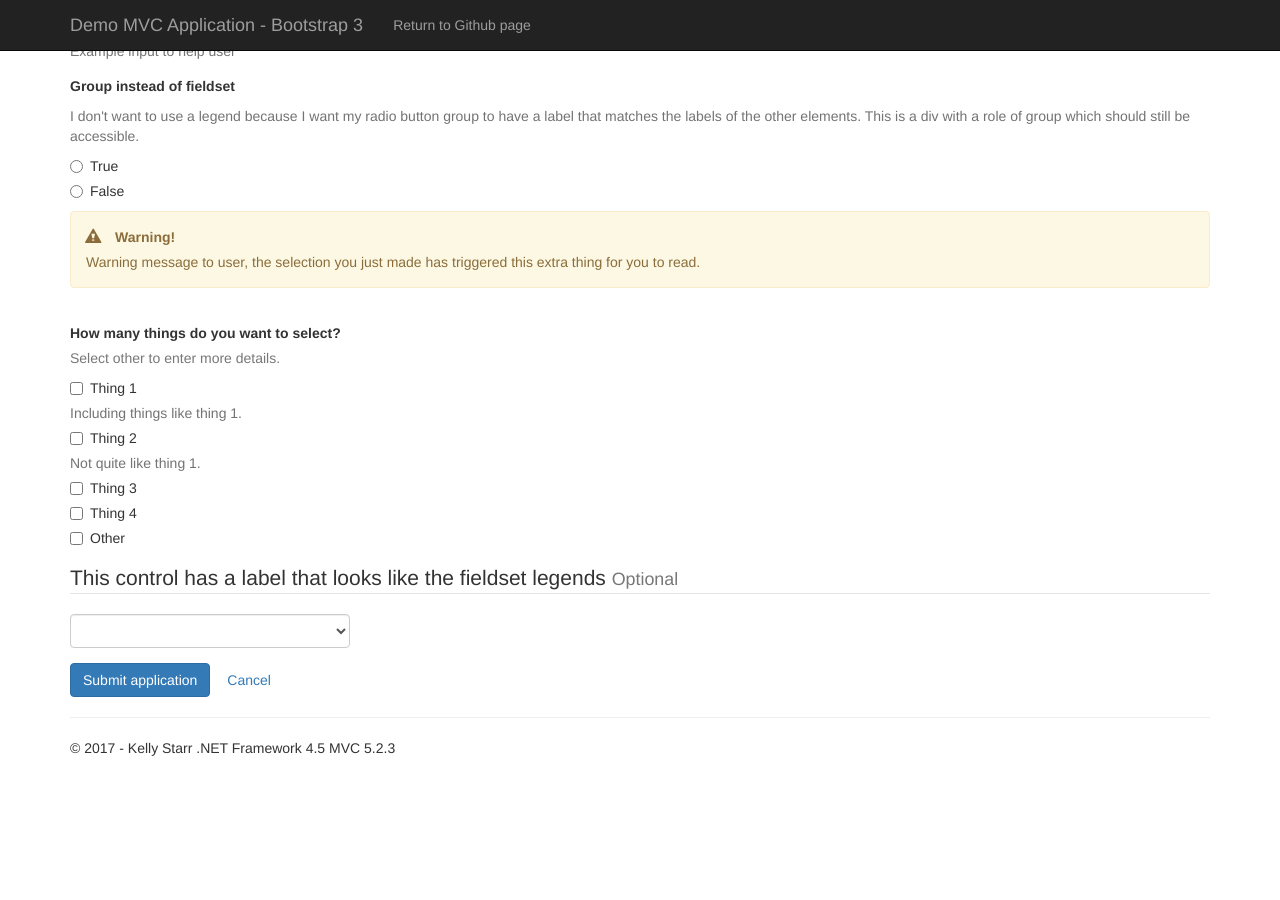
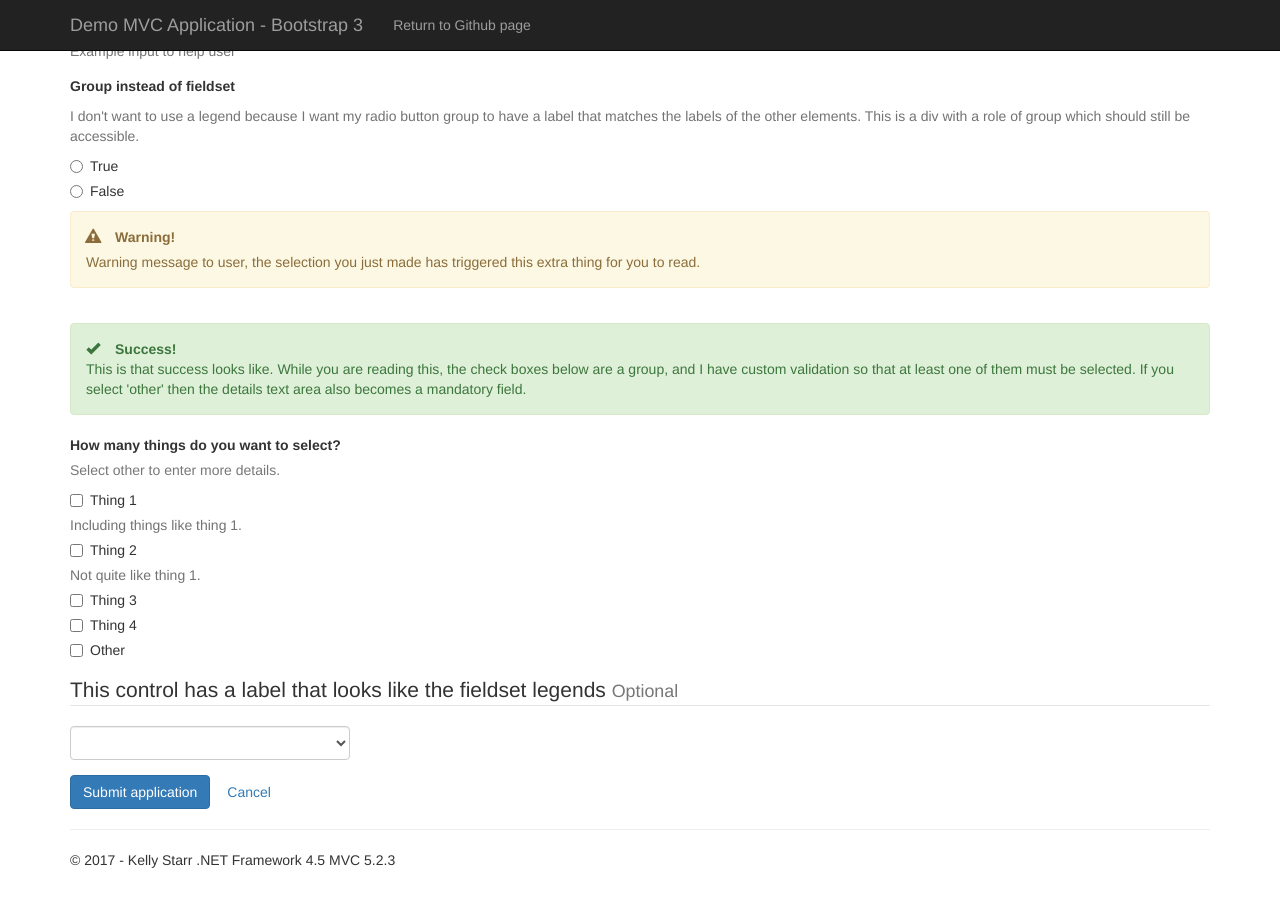
Before and after one commit to Kellamity/Kellamity.github.io, a Jekyll site: the page bootstrap3demo/index.html, which Jekyll copies as it is, in a window 1280 px wide and 900 px high, scrolled down 869 px. Built offline with Jekyll 4.4.1, drawn with Linux system fonts in a browser that asks for light colours; before the commit the page ends 1657 px from its top, so only the background shows below that.

Commit message:
Added success text area

```diff
--- a/bootstrap3demo/index.html
+++ b/bootstrap3demo/index.html
@@ -99,6 +99,11 @@
             <div aria-live="assertive" class="alert alert-warning" data-warnmsg-for="Question5" data-warnmsg-trigger="" id="divQuestion5Warning"><p><span class="glyphicon glyphicon-alert"></span><strong>Warning!</strong></p><p>Warning message to user, the selection you just made has triggered this extra thing for you to read.</p></div>
         </div>
     </fieldset>
+        <div class="alert alert-success">
+        <p><span class="glyphicon glyphicon-ok"></span><strong>Success!</strong>
+        </p>This is that success looks like. While you are reading this, the check boxes below are a group, and I have custom validation so that at least one of them must be selected.
+        If you select 'other' then the details text area also becomes a mandatory field.
+    </div>
         <div class="form-group" role="group" aria-labelledby="lbSelectedItems">
         <span class="field-validation-valid" data-valmsg-for="SelectedItems" data-valmsg-replace="true" role="alert"></span>
 
```
